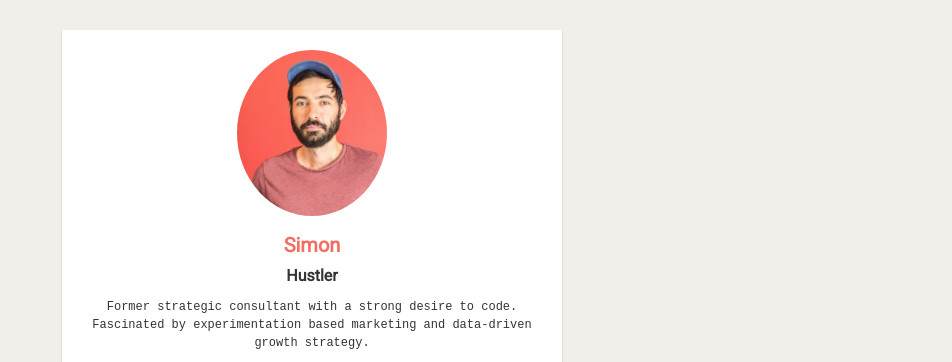
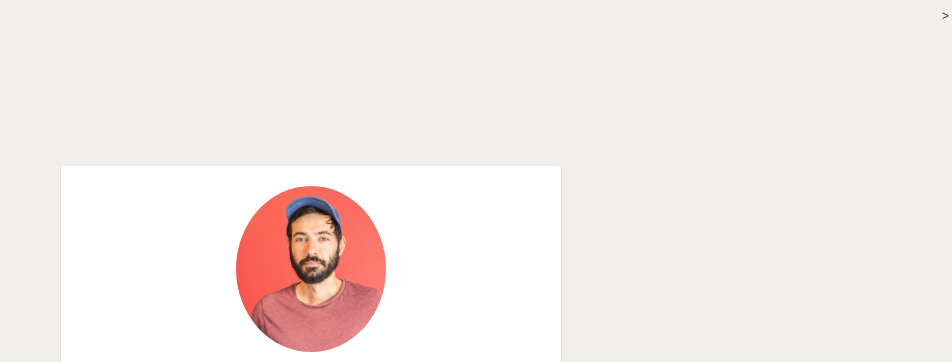
Before and after one commit to simong33/profile, a plain HTML site: page index.html in a window 1280 px wide. Shown: the top 362 px of the page, without its empty margins (328-1280 px from the left). Drawn offline with Linux system fonts and the light colour scheme.

Commit message:
removed movies cards, centered profile card vertically

```diff
--- a/index.html
+++ b/index.html
@@ -6,14 +6,17 @@
   <link href="https://maxcdn.bootstrapcdn.com/font-awesome/4.2.0/css/font-awesome.min.css" rel="stylesheet">
   <link rel="stylesheet" type="text/css" href="style.css">
   <link href="https://fonts.googleapis.com/css?family=Roboto" rel="stylesheet">
+  <link rel="icon" src="media/profile.png">
 </head>
 <body>
+<div class="outer">
+  <div class="middle">
   <div class="container">
   <div class="card text-center">
     <img class="img-circle" src="media/profile.png" width=200px, alt="Picture of Simon Guillorit">
-    <h1>Simon </h1>
-      <h2>Hustler</h2>
-        <p>Former strategic consultant with a strong desire to code. Fascinated by experimentation based marketing and data-driven growth strategy.</p>
+    <h1>Simon Guillorit</h1>
+      <h2>Growth Marketing</h2>
+        <p>Former marketing consultant with a strong desire to code. Fascinated by experimentation based marketing and data-driven growth strategy.</p>
         <a class="btn-red" href="mailto:simon.guillorit@gmail.com?Subject=Hello%20Simon%20!">Email me!</a>
   </div>
   <div class="card text-center">
@@ -35,7 +38,9 @@
       </li>
     </ul>
     </div>
-   <div class="card text-center">
+    </div>
+    </div>>
+<!--    <div class="card text-center">
     <h2>My favorite movies</h2>
     <table id="movies">
       <tbody>
@@ -71,7 +76,7 @@
         </tr>
       </tbody>
     </table>
-    </div>
+    </div> -->
   </div>
 </body>
 </html>
--- a/style.css
+++ b/style.css
@@ -164,3 +164,15 @@ td, th {
 p {
   padding-bottom: 10px;
 }
+
+.outer {
+    display: table;
+    position: absolute;
+    height: 100%;
+    width: 100%;
+}
+
+.middle {
+    display: table-cell;
+    vertical-align: middle;
+}
```
